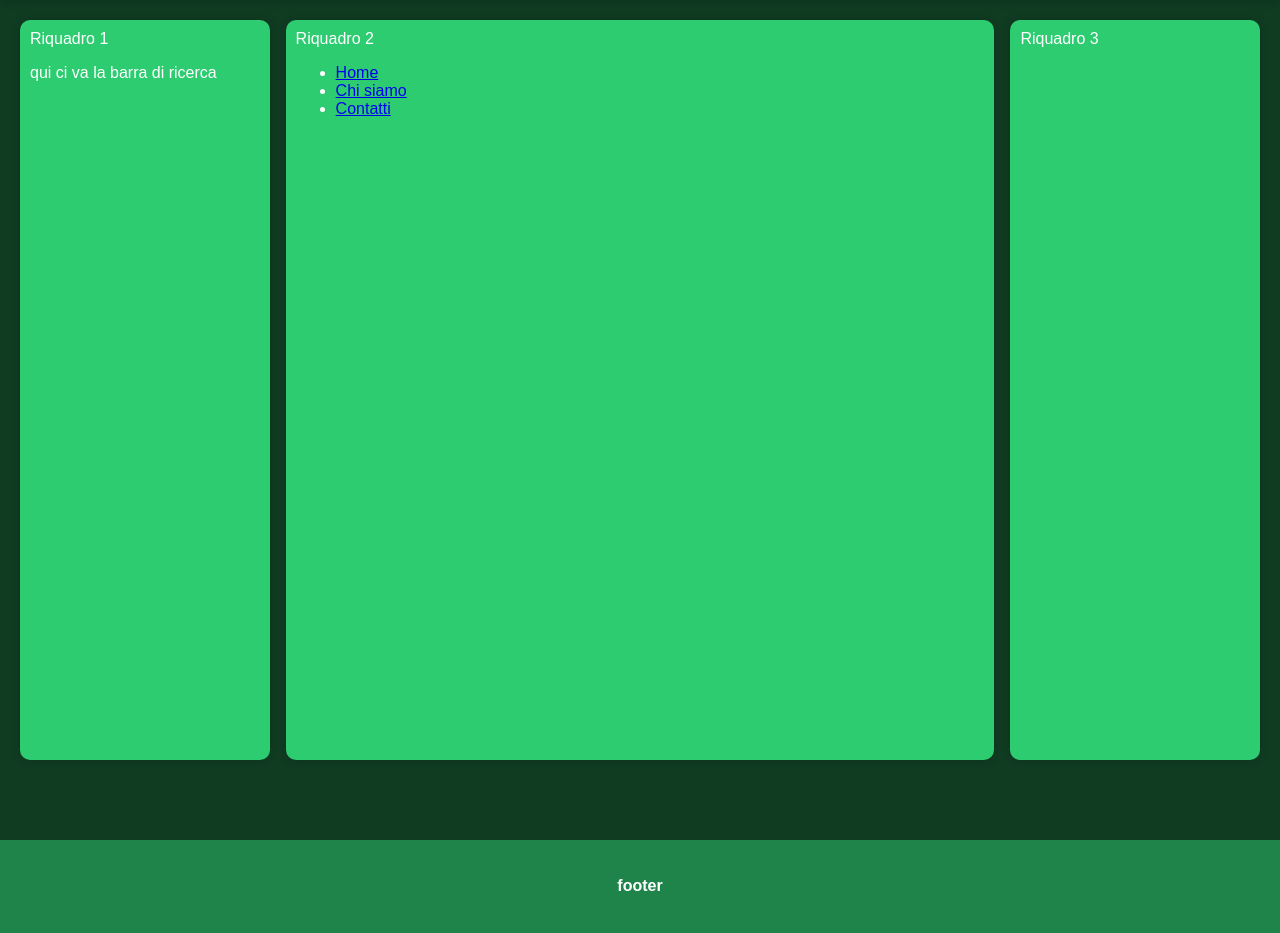
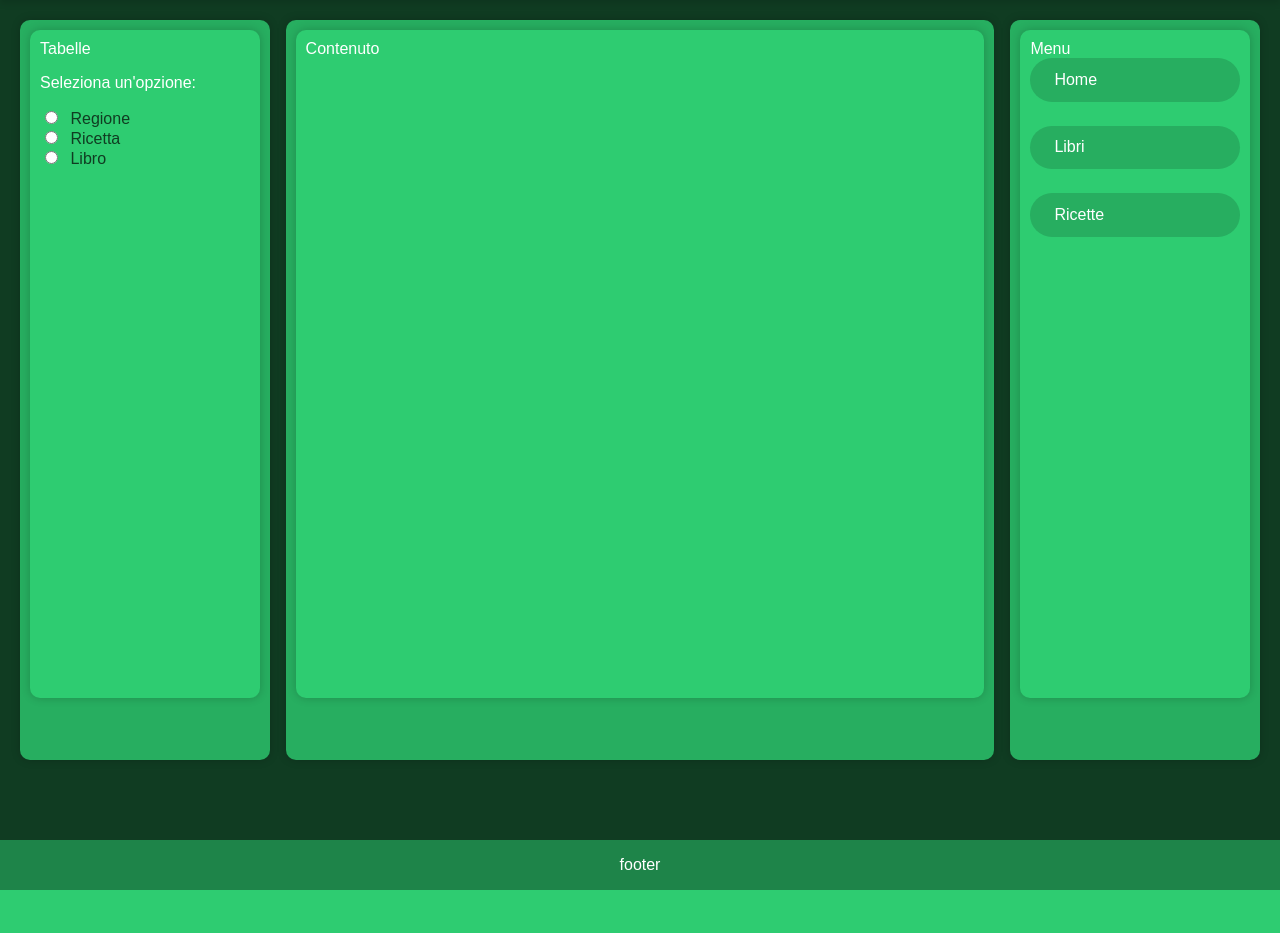
Before and after one commit to tiaferra/404NotFounders, a PHP site: page / in a window 1280 px wide. Shown: the part 82-1015 px from the top of the page. After the commit the page ends 972 px from the top, so only its background shows below. Run offline with PHP 8.4, Linux system fonts and the light colour scheme.

Commit message:
risoluzione problema index.php
bastava fare control +F5...

```diff
--- a/index.php
+++ b/index.php
@@ -5,6 +5,8 @@
     <meta name="viewport" content="width=device-width, initial-scale=1.0">
     <title>Ricettario - Gestione Libri</title>
     <link rel="stylesheet" href="css/style.css">
+    <script src="js/script.js" defer></script>
+
 </head>
 <body>
     <header class="header">
@@ -16,34 +18,115 @@
     </header>
 
 
-   <main class= "main">
-    <div class="box">Riquadro 1<br>
-        <p>qui ci va la barra di ricerca</p>
+   <main class="main">
+        <div class="box sfondo">
+            <div class="box">Tabelle<br>
+                <form>
+                <p>Seleziona un'opzione:</p>
+                <label>
+                    <input type="radio" name="scelta" value="opzione1" onclick="mostraOpzioni('opzioni1')">
+                    Regione
+                </label><br>
+                <label>
+                    <input type="radio" name="scelta" value="opzione2" onclick="mostraOpzioni('opzioni2')">
+                    Ricetta
+                </label><br>
+                <label>
+                    <input type="radio" name="scelta" value="opzione3" onclick="mostraOpzioni('opzioni3')">
+                   Libro
+                </label>
+                </form>
 
-    </div>
-    <div class="box grande">Riquadro 2
-    <nav>
-        <ul>
-            <li><a href="#">Home</a></li>
-            <li><a href="#">Chi siamo</a></li>
-            <li><a href="#">Contatti</a></li>
-        </ul>
-    </nav>
+                <div id="opzioni1" class="options-group">
+                    <h3>Opzioni per Pallino 1:</h3>
+                    <input type="checkbox" id="opt1a"><label for="opt1a" class="checkbox-label">Opzione 1A</label>
+                    <input type="checkbox" id="opt1b"><label for="opt1b" class="checkbox-label">Opzione 1B</label>
+                    <input type="checkbox" id="opt1c"><label for="opt1c" class="checkbox-label">Opzione 1C</label>
+                    <input type="checkbox" id="opt1d"><label for="opt1d" class="checkbox-label">Opzione 1D</label>
+                </div>
+
+                <div id="opzioni2" class="options-group">
+                    <h3>Opzioni per Pallino 2:</h3>
+                    <input type="checkbox" id="opt2a"><label for="opt2a" class="checkbox-label">Opzione 2A</label>
+                    <input type="checkbox" id="opt2b"><label for="opt2b" class="checkbox-label">Opzione 2B</label>
+                    <input type="checkbox" id="opt2c"><label for="opt2c" class="checkbox-label">Opzione 2C</label>
+                    <input type="checkbox" id="opt2d"><label for="opt2d" class="checkbox-label">Opzione 2D</label>
+                </div>
+
+                <div id="opzioni3" class="options-group">
+                    <h3>Opzioni per Pallino 3:</h3>
+                    <input type="checkbox" id="opt3a"><label for="opt3a" class="checkbox-label">Opzione 3A</label>
+                    <input type="checkbox" id="opt3b"><label for="opt3b" class="checkbox-label">Opzione 3B</label>
+                    <input type="checkbox" id="opt3c"><label for="opt3c" class="checkbox-label">Opzione 3C</label>
+                    <input type="checkbox" id="opt3d"><label for="opt3d" class="checkbox-label">Opzione 3D</label>
+                </div>
 
 
-    </div>
-    <div class="box">Riquadro 3</div>
+            </div>
+        </div>
+
+         <div class="box sfondo grande">
+            <div class="box grande">Contenuto<br/>
+                <!-- Tabella per Opzione 1 -->
+                    <div id="tabella1" class="tabella" style="display: none;">
+                    <h3>Tabella Regione</h3>
+                    <table>
+                        <thead>
+                        <tr><th>Cod</th><th>Nome</th></tr>
+                        </thead>
+                        <tbody>
+                        <tr><td>01</td><td>Lombardia</td></tr>
+                        <tr><td>02</td><td>Veneto</td></tr>
+                        </tbody>
+                    </table>
+                    </div>
+
+                    <!-- Tabella per Opzione 2 -->
+                    <div id="tabella2" class="tabella" style="display: none;">
+                    <h3>Tabella Ricetta</h3>
+                    <table>
+                        <thead>
+                        <tr><th>Numero</th><th>Tipo</th><th>Titolo</th></tr>
+                        </thead>
+                        <tbody>
+                        <tr><td>001</td><td>Primo</td><td>Lasagne</td></tr>
+                        <tr><td>002</td><td>Dolce</td><td>Tiramisu</td></tr>
+                        </tbody>
+                    </table>
+                    </div>
+
+                    <!-- Tabella per Opzione 3 -->
+                    <div id="tabella3" class="tabella" style="display: none;">
+                    <h3>Tabella Libro</h3>
+                    <table>
+                        <thead>
+                        <tr><th>CodISBN</th><th>Titolo</th><th>Anno</th></tr>
+                        </thead>
+                        <tbody>
+                        <tr><td>9781234567890</td><td>Ricette Facili</td><td>2020</td></tr>
+                        <tr><td>9780987654321</td><td>Cucina Italiana</td><td>2022</td></tr>
+                        </tbody>
+                    </table>
+                    </div>
+
+            </div>
+         </div>
+
+        <div class="box sfondo">
+            <div class="box">Menu <br/>
+                <nav class="nav">
+                    <a href="#" class="nav-button">Home</a>
+                    <a href="#" class="nav-button">Libri</a>
+                    <a href="#" class="nav-button">Ricette</a>
+                </nav>
+            </div>
+
+        </div>
     </main>
-<!--
-    <nav class="main-nav">
-        <a href="#" class="nav-button">Home</a>
-        <a href="#" class="nav-button">Libri</a>
-        <a href="#" class="nav-button">Ricette</a>
-    </nav>
--->
 
     <footer class="footer">
-        <h4>footer</h4>
+        footer
     </footer>
+
 </body>
 </html>
```
